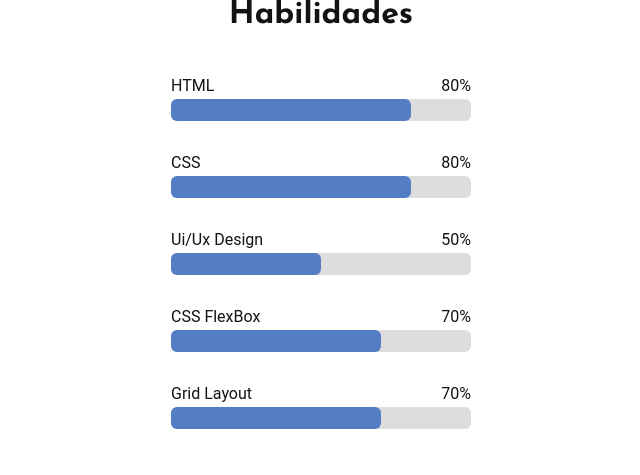
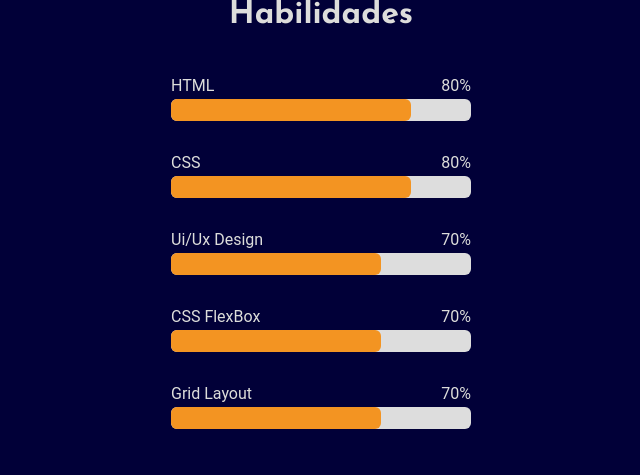
Before and after one commit to julioeler/julioeler.github.io, a PHP site: page / in a window 1280 px wide. Shown: the part 1912-2387 px from the top of the page, without its empty margins (319-959 px from the left). Run offline with PHP 8.4, Linux system fonts and the light colour scheme; some web fonts are replaced.

Commit message:
alteração index

```diff
--- a/css/footer.css
+++ b/css/footer.css
@@ -222,7 +222,7 @@
 
 .habilidade3 .progress {
   max-width: 300px;
-  width: 50%;
+  width: 70%;
   height: 22px;
   background-color: var(--corP2);
   border-radius: 6px;
--- a/css/global.css
+++ b/css/global.css
@@ -11,7 +11,7 @@
   --corP3: #F39422;
 }
 
-@media (prefers-color-scheme: dark) {
+@media (prefers-color-scheme: light) {
   :root {
     --corFundo2: #010038;
     --corFundo1: #293a80;
--- a/index.html
+++ b/index.html
@@ -165,7 +165,7 @@
         <li class="habilidade3">
           <div class="habilidadeContent">
             <span>Ui/Ux Design</span>
-            <span>50%</span>
+            <span>70%</span>
           </div>
           <div class="progressBar">
             <div class="progress"></div>
```
